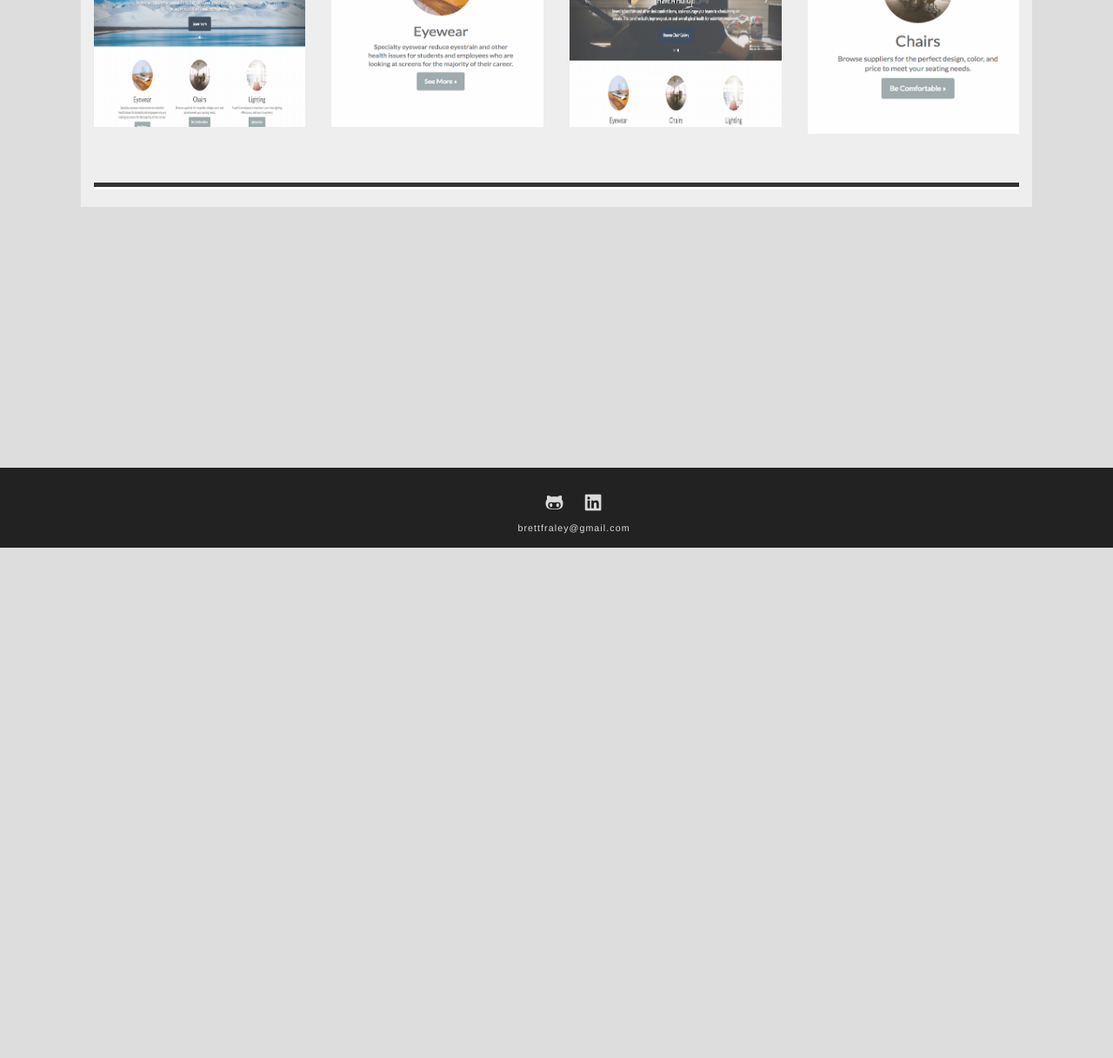
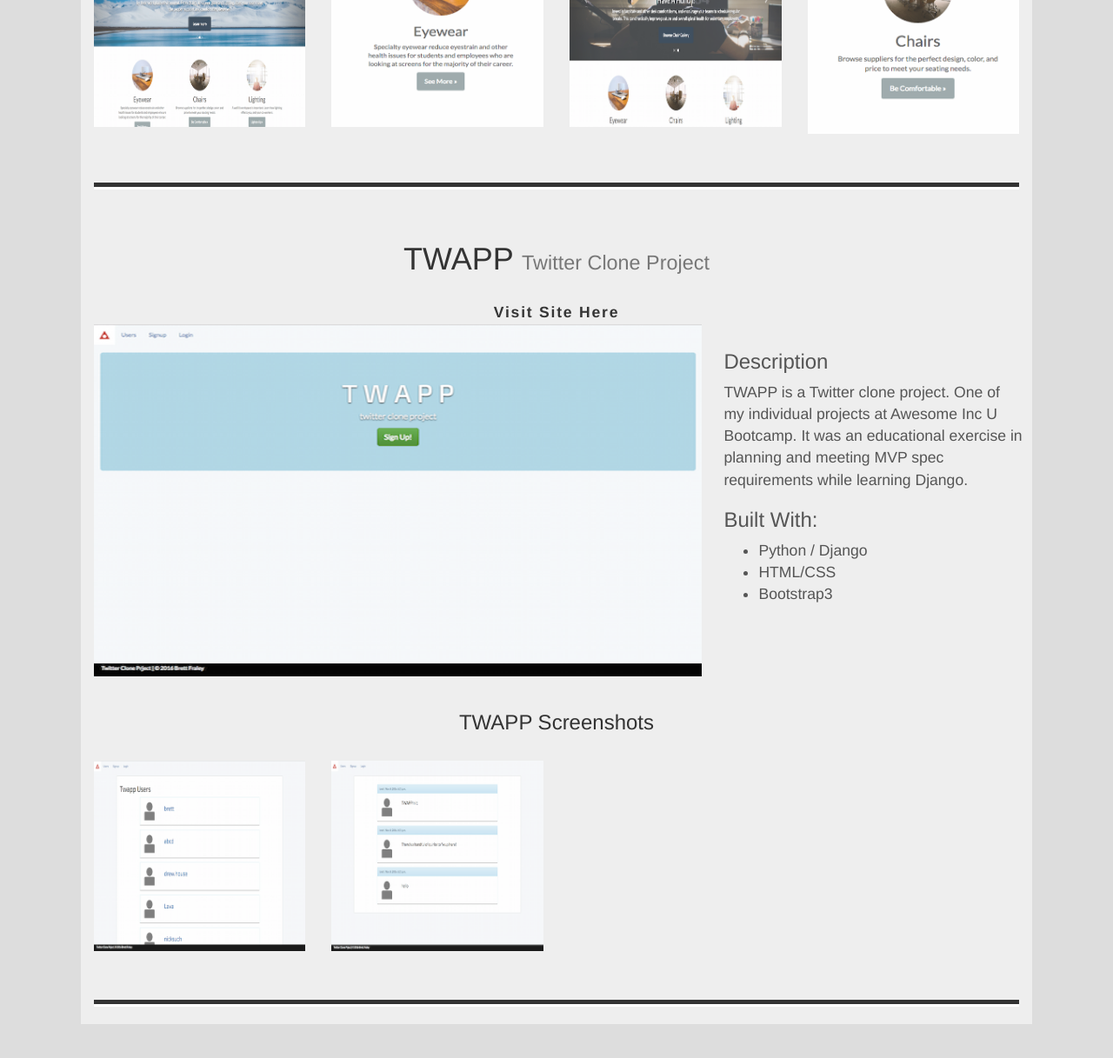
Before and after one commit to bFraley/bFraley.github.io, a Jekyll site: the page built from portfolio2.html, in a window 1280 px wide and 1400 px high, scrolled down 3126 px. Shown: the top 1217 px of the window at 87% size. Built offline with Jekyll 4.4.1, drawn with Linux system fonts in a browser that asks for light colours; nearby versions of some CDN libraries; some web fonts are replaced; before the commit the page ends 3756 px from its top, so only the background shows below that.

Commit message:
twapp done aon portfolio page

```diff
--- a/portfolio2.html
+++ b/portfolio2.html
@@ -20,7 +20,7 @@
                 <a href="https://petbb-dev.herokuapp.com">Dev Version Deployed Here</a>
             </div>
         </div>
-        <!-- /.row -->
+        <!-- end div class: row -->
 
         <!-- Portfolio Item Row -->
         <div class="row">
@@ -45,9 +45,9 @@
             </div>
 
         </div>
-        <!-- /.row -->
+        <!-- end div class: row -->
 
-        <!-- Related Projects Row -->
+        <!-- Screenshots Row -->
         <div class="row">
 
             <div class="col-lg-12">
@@ -87,7 +87,7 @@
             </div>
 
         </div>
-        <!-- /.row -->
+        <!-- end div class: row -->
 
         <hr>
 
@@ -103,7 +103,7 @@
                 <a href="https://bfraley.github.io/divjot">Try Divjot Here</a>
             </div>
         </div>
-        <!-- /.row -->
+        <!-- end div class: row -->
 
         <!-- Portfolio Item Row -->
         <div class="row">
@@ -129,9 +129,9 @@
             </div>
 
         </div>
-        <!-- /.row -->
+        <!-- end div class: row -->
 
-        <!-- Related Projects Row -->
+        <!-- Screenshots Row -->
         <div class="row">
 
             <div class="col-lg-12">
@@ -167,7 +167,7 @@
             </div>
 
         </div>
-        <!-- /.row -->
+        <!-- end div class: row -->
 
         <hr>
 
@@ -181,7 +181,7 @@
                 <a href="http://deskpillow.com">Visit Site Here</a>
             </div>
         </div>
-        <!-- /.row -->
+        <!-- end div class: row -->
 
         <!-- Portfolio Item Row -->
         <div class="row">
@@ -205,9 +205,9 @@
             </div>
 
         </div>
-        <!-- /.row -->
+        <!-- end div class: row -->
 
-        <!-- Related Projects Row -->
+        <!-- Screenshots Row -->
         <div class="row">
 
             <div class="col-lg-12">
@@ -217,30 +217,93 @@
             <div class="col-sm-3 col-xs-6">
                 <a href="#">
                     <img class="img-responsive portfolio-item" src="images/deskpillow/02-deskpillow.png"
+                     alt="deskpillow.com website screenshot">
+                </a>
+            </div>
+
+            <div class="col-sm-3 col-xs-6">
+                <a href="#">
+                    <img class="img-responsive portfolio-item" src="images/deskpillow/03-deskpillow.png"
+                    alt="deskpillow.com website screenshot">
+                </a>
+            </div>
+
+            <div class="col-sm-3 col-xs-6">
+                <a href="#">
+                    <img class="img-responsive portfolio-item" src="images/deskpillow/04-deskpillow.png"
+                    alt="deskpillow.com website screenshot">
+                </a>
+            </div>
+
+            <div class="col-sm-3 col-xs-6">
+                <a href="#">
+                    <img class="img-responsive portfolio-item" src="images/deskpillow/05-deskpillow.png"
+                    alt="deskpillow.com website screenshot">
+                </a>
+            </div>
+
+        </div>
+        <!-- end div class: row -->
+
+        <hr>
+
+                <!-- Twapp -->
+        <!-- ************************************************************* -->
+        <div class="row">
+            <div class="col-lg-12">
+                <h1 class="page-header">TWAPP
+                    <small>Twitter Clone Project</small>
+                </h1>
+                <a href="https://twapp-brett.herokuapp.com">Visit Site Here</a>
+            </div>
+        </div>
+        <!-- end div class: row -->
+
+        <!-- Portfolio Item Row -->
+        <div class="row">
+
+            <div class="col-md-8">
+                <img class="img-responsive" src="images/twapp/01-twapp.png"
+                alt="project screenshot of DeskPillow">
+            </div>
+
+            <div class="col-md-4 portfolio-description">
+                <h3>Description</h3>
+                <p>TWAPP is a Twitter clone project. One of my individual projects at Awesome Inc U Bootcamp. It was an educational exercise in planning and meeting MVP spec requirements while learning Django.</p>
+                <h3>Built With:</h3>
+                <ul>
+                    <li>Python / Django</li>
+                    <li>HTML/CSS</li>
+                    <li>Bootstrap3</li>
+                </ul>
+            </div>
+
+        </div>
+        <!-- end div class: row -->
+
+        <!-- Screenshots Row -->
+        <div class="row">
+
+            <div class="col-lg-12">
+                <h3 class="page-header">TWAPP Screenshots</h3>
+            </div>
+
+            <div class="col-sm-3 col-xs-6">
+                <a href="#">
+                    <img class="img-responsive portfolio-item" src="images/twapp/02-twapp.png"
                      alt="">
                 </a>
             </div>
 
             <div class="col-sm-3 col-xs-6">
                 <a href="#">
-                    <img class="img-responsive portfolio-item" src="images/deskpillow/03-deskpillow.png" alt="">
-                </a>
-            </div>
-
-            <div class="col-sm-3 col-xs-6">
-                <a href="#">
-                    <img class="img-responsive portfolio-item" src="images/deskpillow/04-deskpillow.png" alt="">
-                </a>
-            </div>
-
-            <div class="col-sm-3 col-xs-6">
-                <a href="#">
-                    <img class="img-responsive portfolio-item" src="images/deskpillow/05-deskpillow.png" alt="">
+                    <img class="img-responsive portfolio-item" src="images/twapp/03-twapp.png"
+                    alt="">
                 </a>
             </div>
 
         </div>
-        <!-- /.row -->
+        <!-- end div class: row -->
 
         <hr>
 
```
Also changed, not shown: images/twapp/01-twapp.png.
